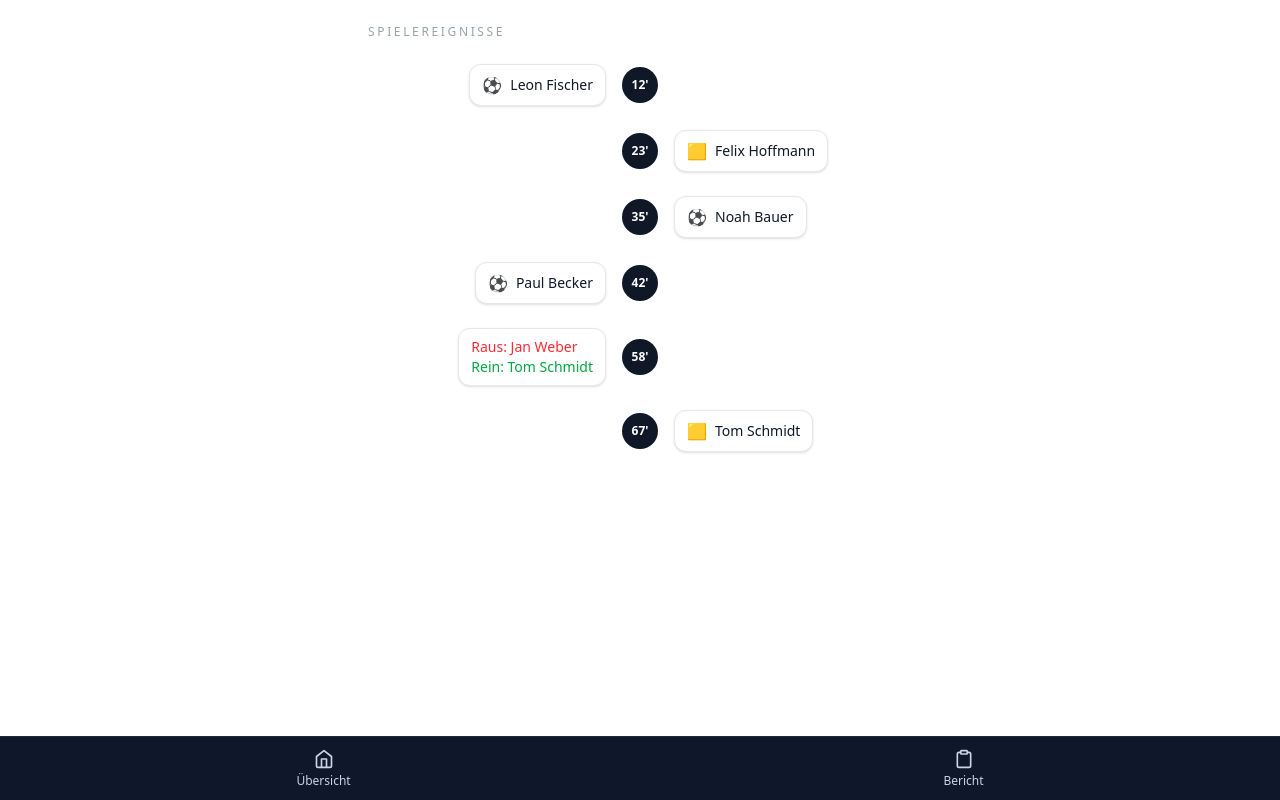
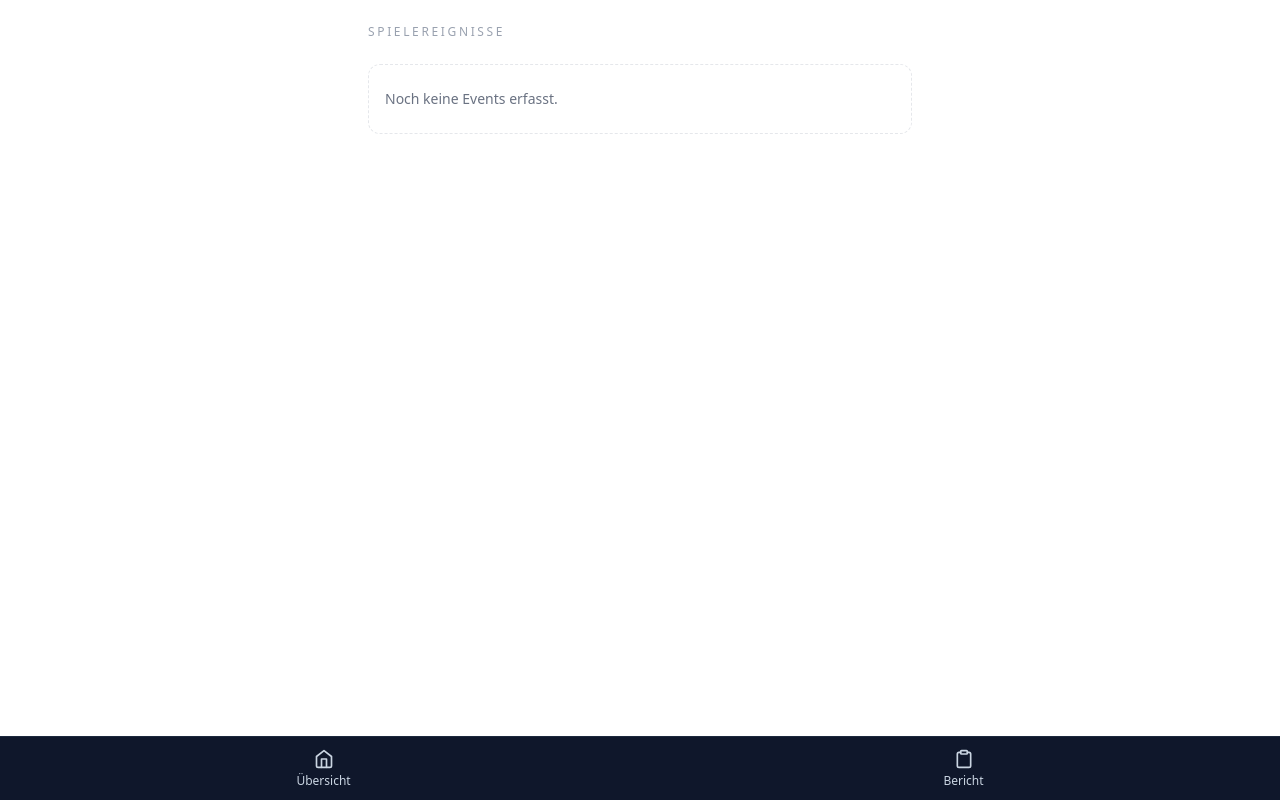
Before and after one commit to JanikBlunier/Matchtrack, a Next.js app: page /Timeline in a window 1280 px wide. Built offline with nearby package versions, Linux system fonts and the light colour scheme.

Commit message:
Hinzufügen der Events zu dem Spielverlauf

```diff
--- a/app/layout.tsx
+++ b/app/layout.tsx
@@ -1,17 +1,7 @@
 import type { Metadata } from "next";
-import { Geist, Geist_Mono } from "next/font/google";
 import "./globals.css";
 import Nav from "@/components/Nav";
-
-const geistSans = Geist({
-  variable: "--font-geist-sans",
-  subsets: ["latin"],
-});
-
-const geistMono = Geist_Mono({
-  variable: "--font-geist-mono",
-  subsets: ["latin"],
-});
+import { MatchEventsProvider } from "@/components/match/events/MatchEventsContext";
 
 export const metadata: Metadata = {
     title: "Match Track",
@@ -20,18 +10,16 @@ export const metadata: Metadata = {
 
 export default function RootLayout({
                                        children,
-}: Readonly<{
+                                   }: {
     children: React.ReactNode;
-}>) {
+}) {
     return (
         <html lang="en">
-      <body
-        className={`${geistSans.variable} ${geistMono.variable} antialiased`}
-      >
-      <main className="pb-20">
-        {children}
-      </main>
+        <body>
+        <MatchEventsProvider>
+            <main className="pb-20">{children}</main>
             <Nav />
+        </MatchEventsProvider>
         </body>
         </html>
     );
--- a/components/match/MatchTimeline.tsx
+++ b/components/match/MatchTimeline.tsx
@@ -1,15 +1,6 @@
-type EventType = "goal" | "yellow" | "sub";
+import { MatchEvent } from "./events/MatchEventsContext";
 
-export type MatchEvent = {
-    minute: number;
-    team: "home" | "away";
-    type: EventType;
-    player?: string;
-    outPlayer?: string;
-    inPlayer?: string;
-};
-
-type MatchTimelineProps = {
+export type MatchTimelineProps = {
     events: MatchEvent[];
 };
 
@@ -20,26 +11,28 @@ export default function MatchTimeline({ events }: MatchTimelineProps) {
                 SPIELEREIGNISSE
             </p>
 
+            {events.length === 0 ? (
+                <div className="rounded-xl border border-dashed border-gray-200 bg-white px-4 py-6 text-sm text-gray-500">
+                    Noch keine Events erfasst.
+                </div>
+            ) : (
                 <div className="flex flex-col gap-6">
-                {events.map((event, index) => {
+                    {events.map((event) => {
                         const isHome = event.team === "home";
 
                         return (
                             <div
-                            key={`${event.minute}-${event.team}-${event.type}-${index}`}
+                                key={event.id}
                                 className="grid grid-cols-[1fr_auto_1fr] items-center"
                             >
-                            {/* Left (Home) */}
                                 <div className="flex justify-end">
                                     {isHome ? <EventCard event={event} /> : null}
                                 </div>
 
-                            {/* Minute */}
                                 <div className="mx-4 flex h-9 w-9 items-center justify-center rounded-full bg-gray-900 text-xs font-semibold text-white">
                                     {event.minute}'
                                 </div>
 
-                            {/* Right (Away) */}
                                 <div className="flex justify-start">
                                     {!isHome ? <EventCard event={event} /> : null}
                                 </div>
@@ -47,6 +40,7 @@ export default function MatchTimeline({ events }: MatchTimelineProps) {
                         );
                     })}
                 </div>
+            )}
         </section>
     );
 }
@@ -55,8 +49,8 @@ function EventCard({ event }: { event: MatchEvent }) {
     if (event.type === "goal") {
         return (
             <div className="flex items-center gap-2 rounded-xl border border-gray-200 bg-white px-3 py-2 text-sm shadow-sm">
-                <span className="text-base">⚽</span>
-                <span className="text-gray-900">{event.player}</span>
+                <span>⚽</span>
+                <span>{event.player}</span>
             </div>
         );
     }
@@ -64,13 +58,21 @@ function EventCard({ event }: { event: MatchEvent }) {
     if (event.type === "yellow") {
         return (
             <div className="flex items-center gap-2 rounded-xl border border-gray-200 bg-white px-3 py-2 text-sm shadow-sm">
-                <span className="text-base">🟨</span>
-                <span className="text-gray-900">{event.player}</span>
+                <span>🟨</span>
+                <span>{event.player}</span>
             </div>
         );
     }
 
-    // sub
+    if (event.type === "red") {
+        return (
+            <div className="flex items-center gap-2 rounded-xl border border-gray-200 bg-white px-3 py-2 text-sm shadow-sm">
+                <span>🟥</span>
+                <span>{event.player}</span>
+            </div>
+        );
+    }
+
     return (
         <div className="rounded-xl border border-gray-200 bg-white px-3 py-2 text-sm shadow-sm">
             <div className="text-red-500">Raus: {event.outPlayer}</div>
--- a/components/match/TimelineSection.tsx
+++ b/components/match/TimelineSection.tsx
@@ -1,20 +1,10 @@
-import MatchTimeline, { type MatchEvent } from "@/components/match/MatchTimeline";
+"use client";
+
+import MatchTimeline from "./MatchTimeline";
+import { useMatchEvents } from "./events/MatchEventsContext";
 
 export default function TimelineSection() {
-    const events: MatchEvent[] = [
-        { minute: 12, team: "home", type: "goal", player: "Leon Fischer" },
-        { minute: 23, team: "away", type: "yellow", player: "Felix Hoffmann" },
-        { minute: 35, team: "away", type: "goal", player: "Noah Bauer" },
-        { minute: 42, team: "home", type: "goal", player: "Paul Becker" },
-        {
-            minute: 58,
-            team: "home",
-            type: "sub",
-            outPlayer: "Jan Weber",
-            inPlayer: "Tom Schmidt",
-        },
-        { minute: 67, team: "away", type: "yellow", player: "Tom Schmidt" },
-    ];
+    const { events } = useMatchEvents();
 
     return (
         <main className="mx-auto w-full max-w-xl px-4 py-6">
--- /dev/null
+++ b/components/match/events/MatchEventsContext.tsx
@@ -0,0 +1,88 @@
+"use client";
+
+import React, { createContext, useContext, useMemo, useReducer } from "react";
+
+export type EventType = "goal" | "yellow" | "red" | "sub";
+
+export type MatchEvent = {
+    id: string;
+    minute: number;
+    team: "home" | "away";
+    type: EventType;
+
+    player?: string;
+    outPlayer?: string;
+    inPlayer?: string;
+};
+
+type State = {
+    events: MatchEvent[];
+};
+
+type Action =
+    | { type: "ADD_EVENT"; payload: MatchEvent }
+    | { type: "CLEAR_EVENTS" };
+
+function reducer(state: State, action: Action): State {
+    switch (action.type) {
+        case "ADD_EVENT":
+            return {
+                events: [...state.events, action.payload].sort(
+                    (a, b) => a.minute - b.minute
+                ),
+            };
+
+        case "CLEAR_EVENTS":
+            return { events: [] };
+
+        default:
+            return state;
+    }
+}
+
+type Ctx = {
+    events: MatchEvent[];
+    addEvent: (evt: Omit<MatchEvent, "id">) => void;
+    clearEvents: () => void;
+};
+
+const MatchEventsContext = createContext<Ctx | null>(null);
+
+function uid() {
+    return `${Date.now()}-${Math.random().toString(16).slice(2)}`;
+}
+
+export function MatchEventsProvider({
+                                        children,
+                                    }: {
+    children: React.ReactNode;
+}) {
+    const [state, dispatch] = useReducer(reducer, { events: [] });
+
+    const value = useMemo<Ctx>(() => {
+        return {
+            events: state.events,
+            addEvent: (evt) =>
+                dispatch({
+                    type: "ADD_EVENT",
+                    payload: { ...evt, id: uid() },
+                }),
+            clearEvents: () => dispatch({ type: "CLEAR_EVENTS" }),
+        };
+    }, [state.events]);
+
+    return (
+        <MatchEventsContext.Provider value={value}>
+            {children}
+        </MatchEventsContext.Provider>
+    );
+}
+
+export function useMatchEvents() {
+    const ctx = useContext(MatchEventsContext);
+    if (!ctx)
+        throw new Error(
+            "useMatchEvents must be used within MatchEventsProvider"
+        );
+    return ctx;
+}
--- a/components/playerEvents/PlayerEventsClient.tsx
+++ b/components/playerEvents/PlayerEventsClient.tsx
@@ -1,78 +1,96 @@
-'use client'
+"use client";
 
-import { useMemo, useState } from "react"
-import PlayerItem, { PlayerDTO } from "@/components/players/PlayerItem"
+import { useMemo, useState } from "react";
+import PlayerItem, { PlayerDTO } from "@/components/players/PlayerItem";
+import { useMatchEvents } from "@/components/match/events/MatchEventsContext";
 
-type EventType = "GOAL" | "YELLOW" | "RED" | "SUB"
+type EventType = "GOAL" | "YELLOW" | "RED" | "SUB";
 
 export default function PlayerEventsClient({
                                                homePlayers,
                                                awayPlayers,
                                            }: {
-    homePlayers: PlayerDTO[]
-    awayPlayers: PlayerDTO[]
+    homePlayers: PlayerDTO[];
+    awayPlayers: PlayerDTO[];
 }) {
-    const [selectedPlayer, setSelectedPlayer] = useState<PlayerDTO | null>(null)
+    const { addEvent } = useMatchEvents();
 
-    const [isSubMode, setIsSubMode] = useState(false)
-    const [subInPlayer, setSubInPlayer] = useState<PlayerDTO | null>(null)
+    const [selectedPlayer, setSelectedPlayer] = useState<PlayerDTO | null>(null);
+    const [isSubMode, setIsSubMode] = useState(false);
 
     const playerName = useMemo(() => {
-        if (!selectedPlayer) return ""
-        return `${selectedPlayer.firstName} ${selectedPlayer.lastName}`
-    }, [selectedPlayer])
+        if (!selectedPlayer) return "";
+        return `${selectedPlayer.firstName} ${selectedPlayer.lastName}`;
+    }, [selectedPlayer]);
 
     function resetAll() {
-        setSelectedPlayer(null)
-        setIsSubMode(false)
-        setSubInPlayer(null)
+        setSelectedPlayer(null);
+        setIsSubMode(false);
     }
 
     function backToActions() {
-        setIsSubMode(false)
-        setSubInPlayer(null)
+        setIsSubMode(false);
+    }
+
+    function fullName(p: PlayerDTO) {
+        return `${p.firstName} ${p.lastName}`;
+    }
+
+    function getSide(teamId: string): "home" | "away" {
+        const homeId = homePlayers[0]?.teamId;
+        return teamId === homeId ? "home" : "away";
     }
 
     function handleEvent(type: EventType) {
-        if (!selectedPlayer) return
+        if (!selectedPlayer) return;
 
         if (type === "SUB") {
-            setIsSubMode(true)
-            return
+            setIsSubMode(true);
+            return;
         }
 
-        console.log("EVENT:", type, { playerOut: selectedPlayer })
+        const minuteNow = 0; // TODO später Timer anschließen
+        const side = getSide(selectedPlayer.teamId);
 
-        resetAll()
+        addEvent({
+            minute: minuteNow,
+            team: side,
+            type: type.toLowerCase() as "goal" | "yellow" | "red",
+            player: fullName(selectedPlayer),
+        });
+
+        resetAll();
+    }
+
+    function confirmSub(playerIn: PlayerDTO) {
+        if (!selectedPlayer) return;
+
+        const minuteNow = 0; // TODO später Timer anschließen
+        const side = getSide(selectedPlayer.teamId);
+
+        addEvent({
+            minute: minuteNow,
+            team: side,
+            type: "sub",
+            outPlayer: fullName(selectedPlayer),
+            inPlayer: fullName(playerIn),
+        });
+
+        resetAll();
     }
 
     const teamPlayers = useMemo(() => {
-        if (!selectedPlayer) return []
-        const all = [...homePlayers, ...awayPlayers]
-        return all.filter(p => p.teamId === selectedPlayer.teamId)
-    }, [selectedPlayer, homePlayers, awayPlayers])
+        if (!selectedPlayer) return [];
+        const all = [...homePlayers, ...awayPlayers];
+        return all.filter((p) => p.teamId === selectedPlayer.teamId);
+    }, [selectedPlayer, homePlayers, awayPlayers]);
 
     const substitutes = useMemo(() => {
-        if (!selectedPlayer) return []
-
-        const subs = teamPlayers.filter(p => p.id !== selectedPlayer.id && p.isActive === false)
-
-        return subs
-    }, [teamPlayers, selectedPlayer])
-
-    function confirmSub(playerIn: PlayerDTO) {
-        if (!selectedPlayer) return
-
-        setSubInPlayer(playerIn)
-
-        // TODO später: API Call mit OUT + IN
-        console.log("SUB EVENT:", {
-            playerOut: selectedPlayer,
-            playerIn,
-        })
-
-        resetAll()
-    }
+        if (!selectedPlayer) return [];
+        return teamPlayers.filter(
+            (p) => p.id !== selectedPlayer.id && p.isActive === false
+        );
+    }, [teamPlayers, selectedPlayer]);
 
     return (
         <div className="px-2 md:px-4 py-6">
@@ -83,7 +101,11 @@ export default function PlayerEventsClient({
                         <h2 className="text-lg md:text-xl font-bold mb-4 px-2">Home</h2>
                         <div className="flex flex-col gap-3">
                             {homePlayers.map((p) => (
-                                <PlayerItem key={p.id} player={p} onSelect={setSelectedPlayer} />
+                                <PlayerItem
+                                    key={p.id}
+                                    player={p}
+                                    onSelect={setSelectedPlayer}
+                                />
                             ))}
                         </div>
                     </div>
@@ -94,7 +116,11 @@ export default function PlayerEventsClient({
                         </h2>
                         <div className="flex flex-col gap-3">
                             {awayPlayers.map((p) => (
-                                <PlayerItem key={p.id} player={p} onSelect={setSelectedPlayer} />
+                                <PlayerItem
+                                    key={p.id}
+                                    player={p}
+                                    onSelect={setSelectedPlayer}
+                                />
                             ))}
                         </div>
                     </div>
@@ -111,17 +137,44 @@ export default function PlayerEventsClient({
 
                         <div className="flex-1 min-w-0">
                             <div className="font-semibold truncate">{playerName}</div>
-                            <div className="text-sm text-gray-500">Aktion auswählen</div>
+                            <div className="text-sm text-gray-500">
+                                Aktion auswählen
+                            </div>
                         </div>
 
-                        <button onClick={resetAll} className="text-xl text-gray-500">×</button>
+                        <button
+                            onClick={resetAll}
+                            className="text-xl text-gray-500"
+                        >
+                            ×
+                        </button>
                     </div>
 
                     <div className="p-4 grid grid-cols-2 gap-3">
-                        <Action label="Tor" icon="⚽" tone="green" onClick={() => handleEvent("GOAL")} />
-                        <Action label="Gelbe Karte" icon="🟨" tone="yellow" onClick={() => handleEvent("YELLOW")} />
-                        <Action label="Rote Karte" icon="🟥" tone="red" onClick={() => handleEvent("RED")} />
-                        <Action label="Auswechslung" icon="🔁" tone="blue" onClick={() => handleEvent("SUB")} />
+                        <Action
+                            label="Tor"
+                            icon="⚽"
+                            tone="green"
+                            onClick={() => handleEvent("GOAL")}
+                        />
+                        <Action
+                            label="Gelbe Karte"
+                            icon="🟨"
+                            tone="yellow"
+                            onClick={() => handleEvent("YELLOW")}
+                        />
+                        <Action
+                            label="Rote Karte"
+                            icon="🟥"
+                            tone="red"
+                            onClick={() => handleEvent("RED")}
+                        />
+                        <Action
+                            label="Auswechslung"
+                            icon="🔁"
+                            tone="blue"
+                            onClick={() => handleEvent("SUB")}
+                        />
                     </div>
 
                     <button
@@ -142,13 +195,20 @@ export default function PlayerEventsClient({
                         </div>
 
                         <div className="flex-1 min-w-0">
-                            <div className="font-semibold truncate">Auswechslung</div>
+                            <div className="font-semibold truncate">
+                                Auswechslung
+                            </div>
                             <div className="text-sm text-gray-500 truncate">
                                 Raus: {playerName} · Rein wählen
                             </div>
                         </div>
 
-                        <button onClick={resetAll} className="text-xl text-gray-500">×</button>
+                        <button
+                            onClick={resetAll}
+                            className="text-xl text-gray-500"
+                        >
+                            ×
+                        </button>
                     </div>
 
                     <div className="p-4">
@@ -159,7 +219,11 @@ export default function PlayerEventsClient({
                         ) : (
                             <div className="flex flex-col gap-3">
                                 {substitutes.map((p) => (
-                                    <PlayerItem key={p.id} player={p} onSelect={confirmSub} />
+                                    <PlayerItem
+                                        key={p.id}
+                                        player={p}
+                                        onSelect={confirmSub}
+                                    />
                                 ))}
                             </div>
                         )}
@@ -174,7 +238,7 @@ export default function PlayerEventsClient({
                 </div>
             )}
         </div>
-    )
+    );
 }
 
 function Action({
@@ -183,17 +247,17 @@ function Action({
                     tone,
                     onClick,
                 }: {
-    label: string
-    icon: string
-    tone: "green" | "yellow" | "red" | "blue"
-    onClick: () => void
+    label: string;
+    icon: string;
+    tone: "green" | "yellow" | "red" | "blue";
+    onClick: () => void;
 }) {
     const map = {
         green: "bg-green-50 ring-green-200",
         yellow: "bg-yellow-50 ring-yellow-200",
         red: "bg-red-50 ring-red-200",
         blue: "bg-blue-50 ring-blue-200",
-    }
+    };
 
     return (
         <button
@@ -203,5 +267,5 @@ function Action({
             <div className="text-2xl">{icon}</div>
             <div className="text-sm font-medium">{label}</div>
         </button>
-    )
+    );
 }
```
Lines whose indentation alone changed are shown as unchanged.
